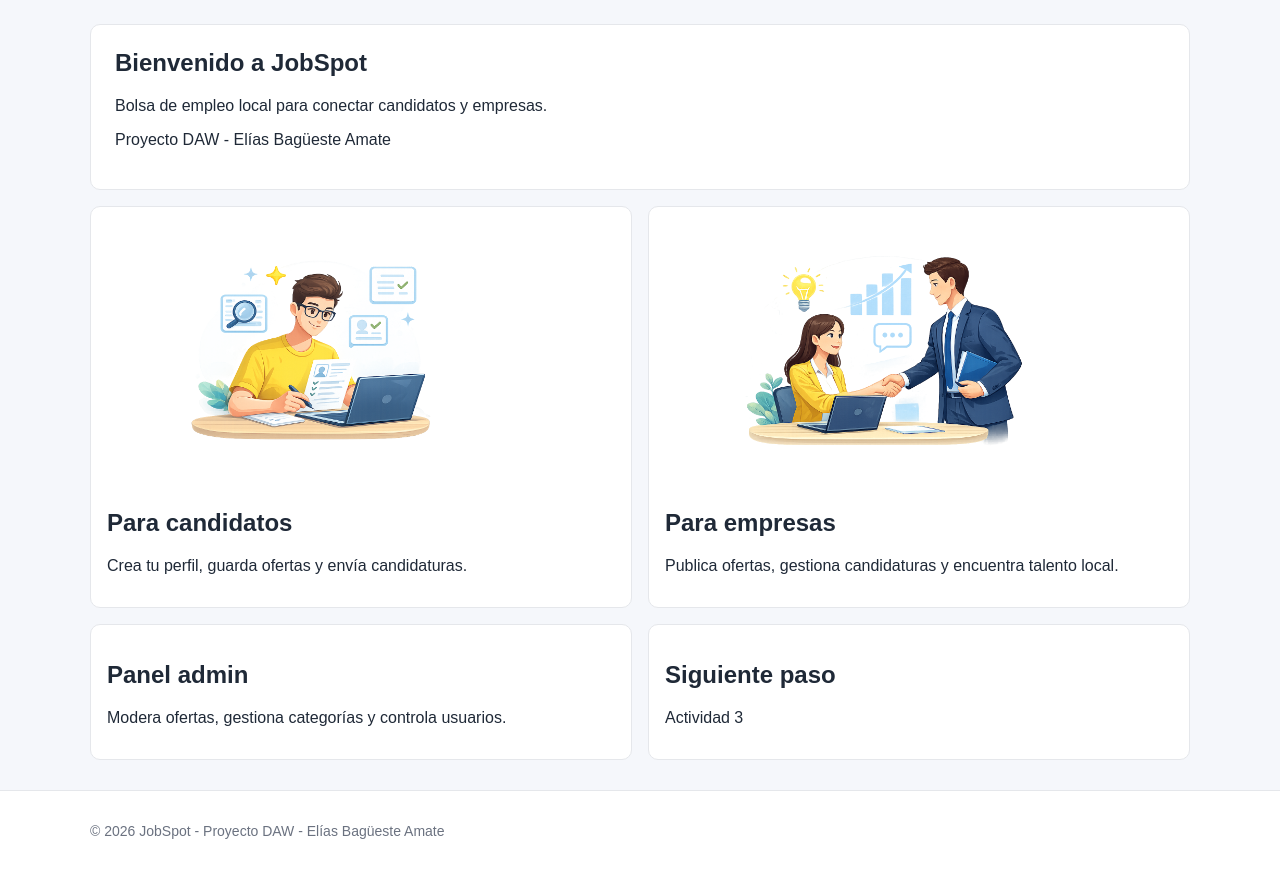
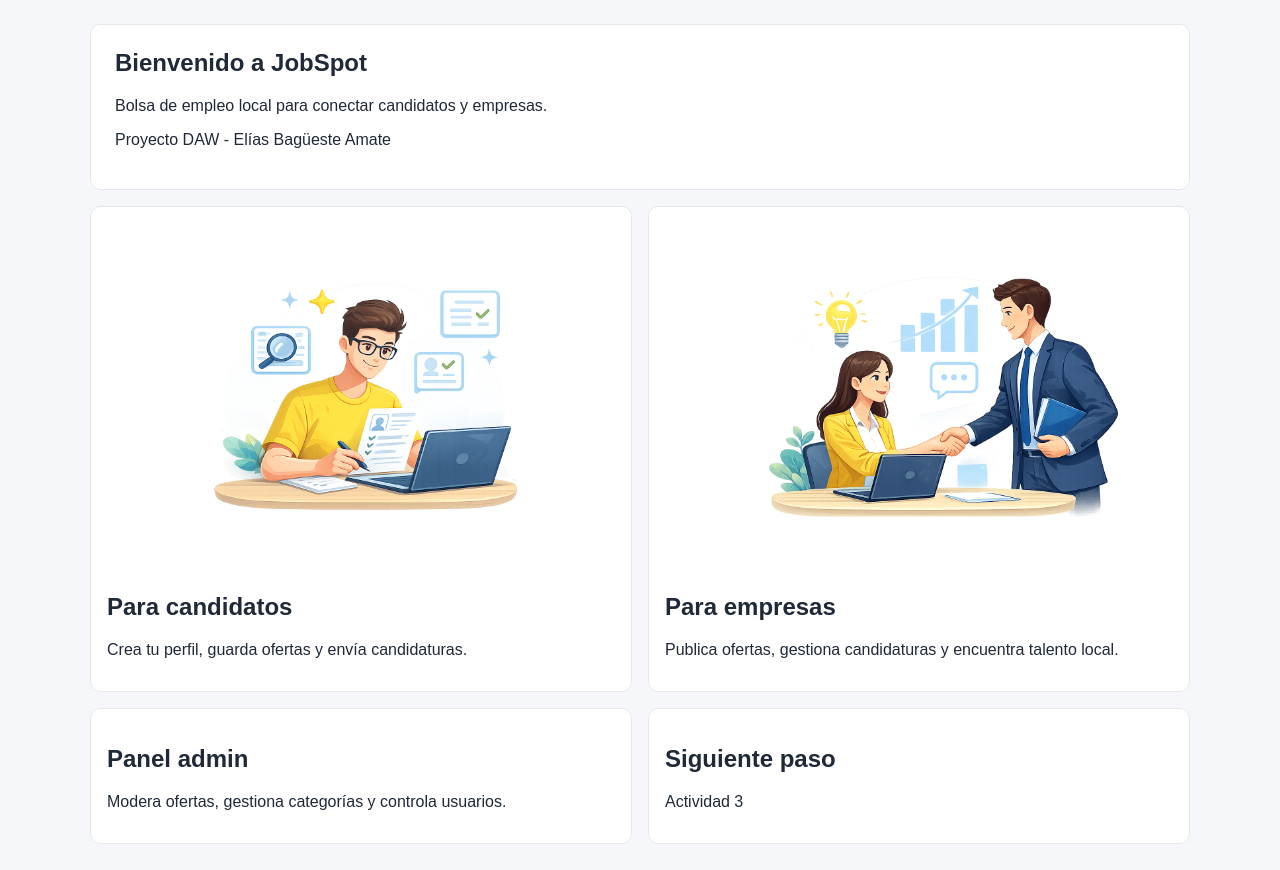
Before and after one commit to eliasbagueste/jobspot, a PHP site: page / in a window 1280 px wide. Shown: the part 54-924 px from the top of the page. Before the commit the page ends 893 px from the top, so only its background shows below. Run offline with PHP 8.4, Linux system fonts and the light colour scheme.

Commit message:
Ajusto imagenes en style

```diff
--- a/assets/css/style.css
+++ b/assets/css/style.css
@@ -170,8 +170,9 @@ body {
 }
 
 .card-image {
-    width: 400%;
-    max-width: 400px;
+    width: 100%;
+    max-width: 100%;
+    height: auto;
     display: block;
-    margin: auto 0;
+    margin: 12px auto 0;
 }
```
